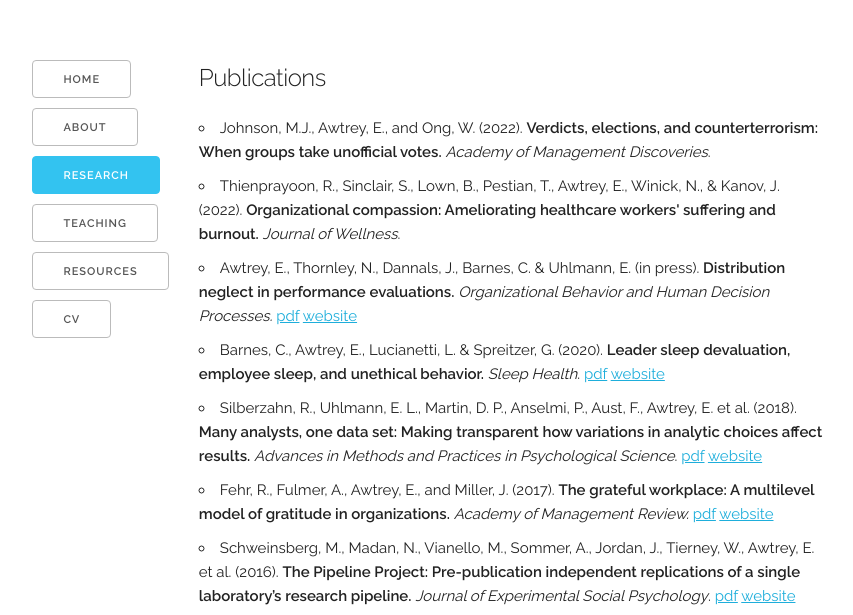
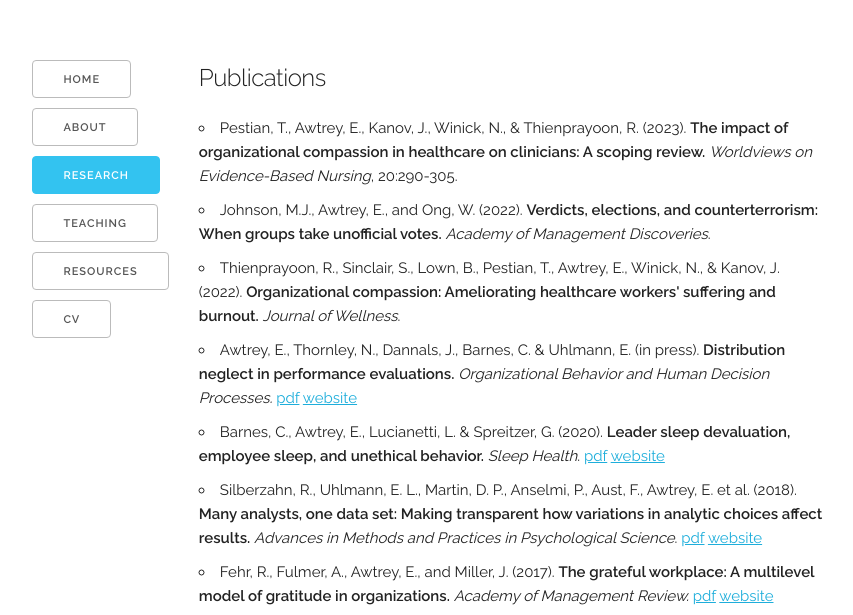
Before and after one commit to eawtrey/eawtrey.github.io, a plain HTML site: page research.html in a window 1280 px wide. Shown: the part 180-795 px from the top of the page, without its empty margins (294-1147 px from the left). Drawn offline with Linux system fonts and the light colour scheme.

Commit message:
Update research.html

```diff
--- a/research.html
+++ b/research.html
@@ -58,6 +58,7 @@
 	  <div class="eight columns" style="margin-top: 25%">
 		<H5>Publications</H5>
 		<ul>
+			<li>Pestian, T., Awtrey, E., Kanov, J., Winick, N., & Thienprayoon, R. (2023). <strong>The impact of organizational compassion in healthcare on clinicians: A scoping review.</strong> <i>Worldviews on Evidence-Based Nursing</i>, 20:290-305.
 			<li>Johnson, M.J., Awtrey, E., and Ong, W. (2022). <strong>Verdicts, elections, and counterterrorism: When groups take unofficial votes.</strong> <i>Academy of Management Discoveries</i>.
 			<li>Thienprayoon, R., Sinclair, S., Lown, B., Pestian, T., Awtrey, E., Winick, N., & Kanov, J. (2022). <strong>Organizational compassion: Ameliorating healthcare workers' suffering and burnout.</strong> <i>Journal of Wellness</i>.
 			<li>Awtrey, E., Thornley, N., Dannals, J., Barnes, C. & Uhlmann, E. (in press). <strong>Distribution neglect in performance evaluations.</strong> <i>Organizational Behavior and Human Decision Processes.</i> <A href="pubs/Awtrey et al_2021_Distribution neglect in performance evaluations.pdf">pdf</a> <a href="https://www.sciencedirect.com/science/article/abs/pii/S0749597821000467">website</a>
```
